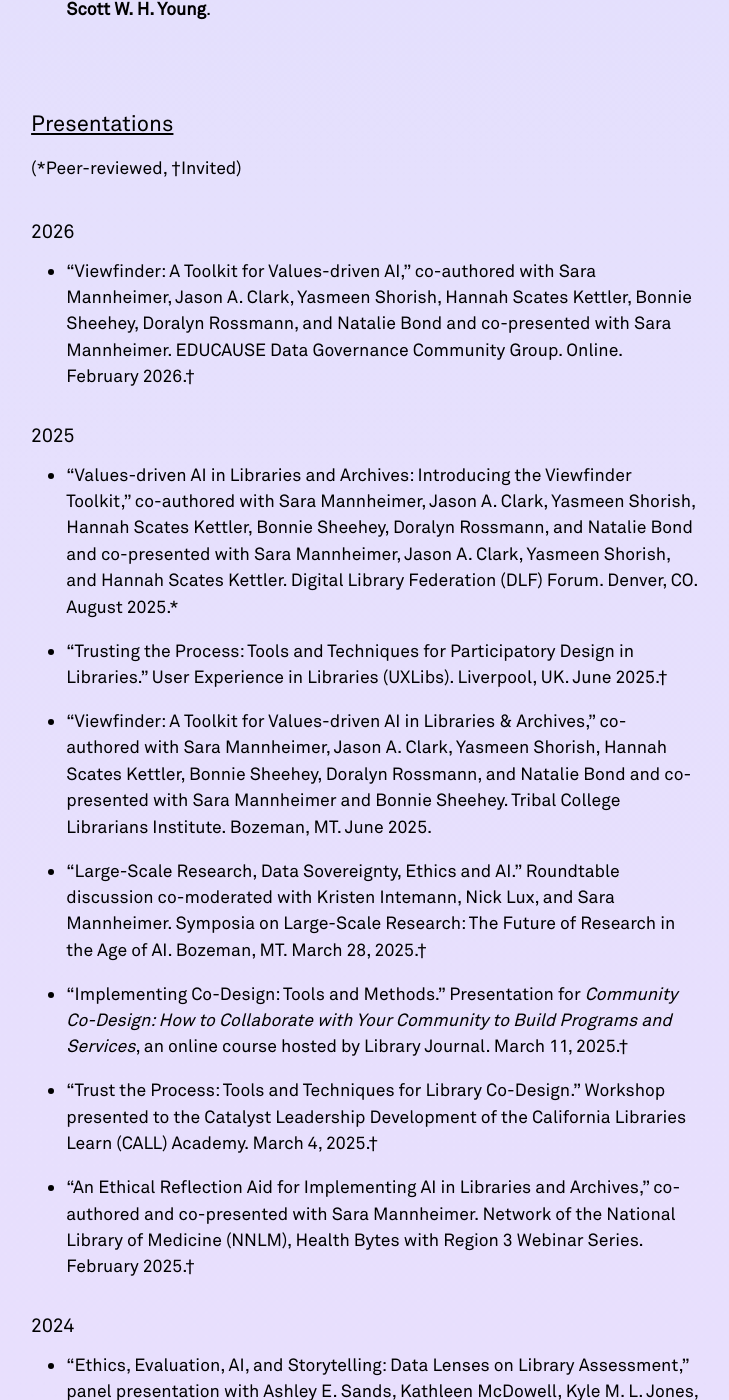
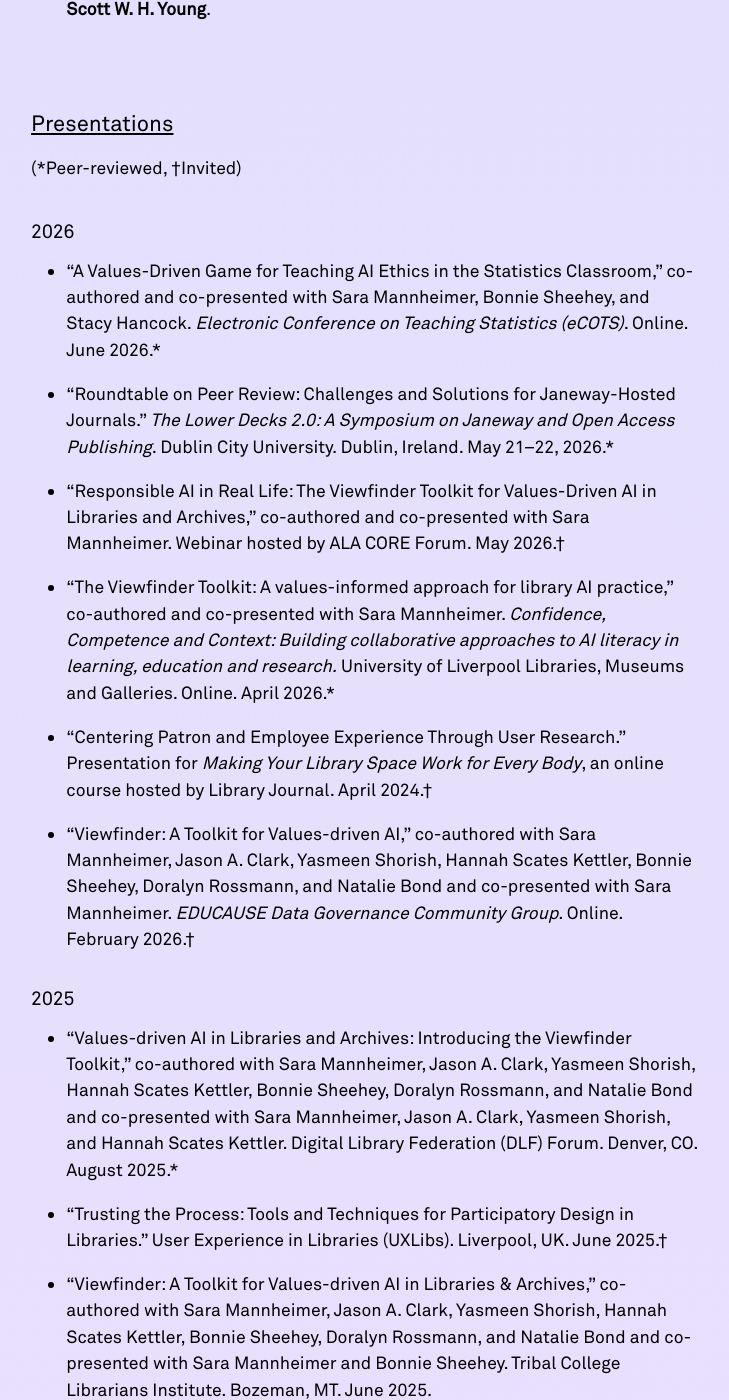
Before and after one commit to swyoung/swyoung.github.io, a Jekyll site: the page built from _pages/cv.md, in a window 1280 px wide and 1400 px high, scrolled down 9292 px. Shown: the whole window, without its empty margins (217-946 px from the left). Built offline with Jekyll 4.4.1, drawn with Linux system fonts in a browser that asks for light colours; nearby versions of some CDN libraries; a style sheet for code colours, icons or effects is not loaded; some of the changed text lies outside the part shown.

Commit message:
Update cv.md
update Spring 2026 presentations

```diff
--- a/_pages/cv.md
+++ b/_pages/cv.md
@@ -202,8 +202,14 @@ Montana State University
 (*Peer-reviewed, †Invited)
 
 #### 2026
+
 <ul>
-	<li>“Viewfinder: A Toolkit for Values-driven AI,” co-authored with Sara Mannheimer, Jason A. Clark, Yasmeen Shorish, Hannah Scates Kettler, Bonnie Sheehey, Doralyn Rossmann, and Natalie Bond and co-presented with Sara Mannheimer. EDUCAUSE Data Governance Community Group. Online. February 2026.†</li>
+	<li>“A Values-Driven Game for Teaching AI Ethics in the Statistics Classroom,” co-authored and co-presented with Sara Mannheimer, Bonnie Sheehey, and Stacy Hancock. <em>Electronic Conference on Teaching Statistics (eCOTS)</em>. Online. June 2026.*</li>
+	<li>“Roundtable on Peer Review: Challenges and Solutions for Janeway-Hosted Journals.” <em>The Lower Decks 2.0: A Symposium on Janeway and Open Access Publishing</em>. Dublin City University. Dublin, Ireland. May 21–22, 2026.*</li>
+	<li>“Responsible AI in Real Life: The Viewfinder Toolkit for Values-Driven AI in Libraries and Archives,” co-authored and co-presented with Sara Mannheimer. Webinar hosted by ALA CORE Forum. May 2026.†</li>
+	<li>“The Viewfinder Toolkit: A values-informed approach for library AI practice,” co-authored and co-presented with Sara Mannheimer. <em>Confidence, Competence and Context: Building collaborative approaches to AI literacy in learning, education and research.</em> University of Liverpool Libraries, Museums and Galleries. Online. April 2026.*</li>
+	<li>“Centering Patron and Employee Experience Through User Research.” Presentation for <em>Making Your Library Space Work for Every Body</em>, an online course hosted by Library Journal. April 2024.†</li>
+	<li>“Viewfinder: A Toolkit for Values-driven AI,” co-authored with Sara Mannheimer, Jason A. Clark, Yasmeen Shorish, Hannah Scates Kettler, Bonnie Sheehey, Doralyn Rossmann, and Natalie Bond and co-presented with Sara Mannheimer. <em>EDUCAUSE Data Governance Community Group</em>. Online. February 2026.†</li>
 </ul>
 
 #### 2025
@@ -547,7 +553,7 @@ Montana State University
 
 <br>
 
-Last updated: February 5, 2026
+Last updated: May 21, 2026
 
 ---
 
```
